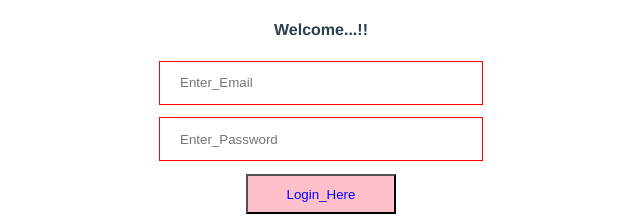
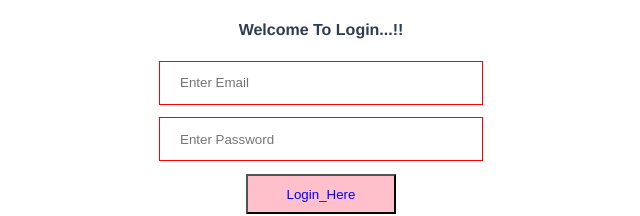
Before and after one commit to prafullarawat/Mini_Projects, a Vue app in the folder Resto_Project/restpro/: page /login in a window 1280 px wide. Shown: the top 216 px of the page, without its empty margins (319-959 px from the left). Built offline with nearby package versions, Linux system fonts and the light colour scheme.

Commit message:
Update LoginResto.vue

```diff
--- a/Resto_Project/restpro/src/components/LoginResto.vue
+++ b/Resto_Project/restpro/src/components/LoginResto.vue
@@ -1,9 +1,9 @@
 <template>
-  <h4>Welcome...!!</h4>
+  <h4>Welcome To Login...!!</h4>
 
   <div class="login">
-    <input type="text" v-model="email" placeholder="Enter_Email" />
-    <input type="password" v-model="password" placeholder="Enter_Password" />
+    <input type="text" v-model="email" placeholder="Enter Email" />
+    <input type="password" v-model="password" placeholder="Enter Password" />
 
     <button v-on:click="login">Login_Here</button>
     <p>
```
